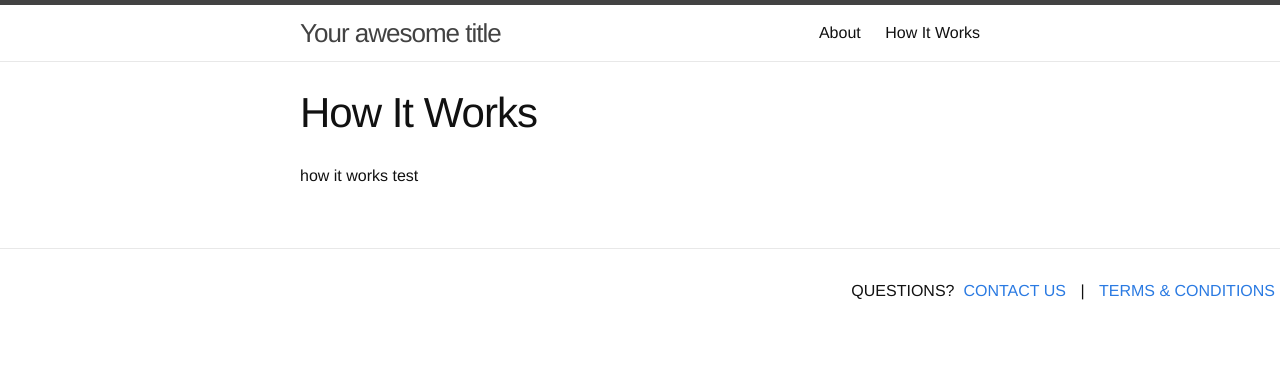
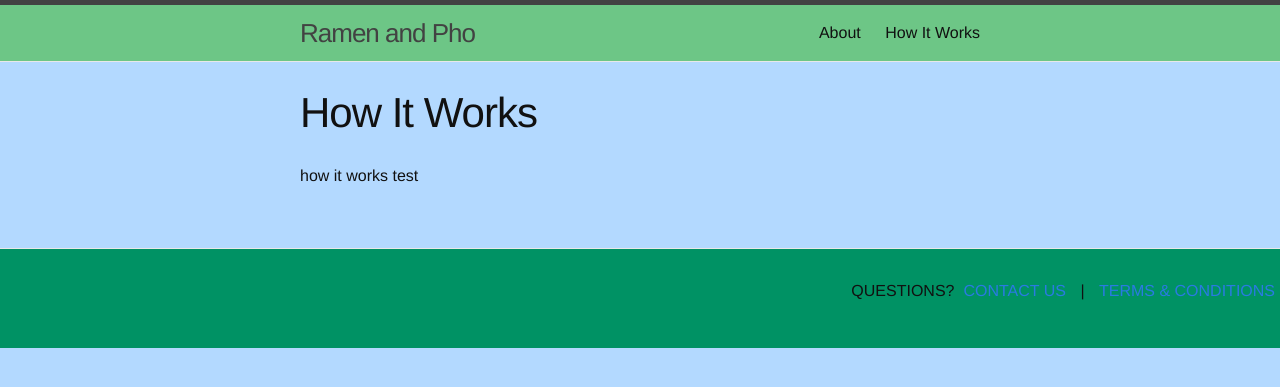
Before and after one commit to RamenAndPho/ramenandpho.github.io, a Jekyll site: the page built from howitworks.md, in a window 1280 px wide. Shown: the top 387 px of the page. Built offline with Jekyll 4.4.1, drawn with Linux system fonts in a browser that asks for light colours.

Commit message:
Header Footer Color Updates

```diff
--- a/_config.yml
+++ b/_config.yml
@@ -6,7 +6,7 @@
 # 'jekyll serve'. If you change this file, please restart the server process.
 
 # Site settings
-title: Your awesome title
+title: Ramen and Pho
 email: your-email@domain.com
 description: > # this means to ignore newlines until "baseurl:"
   Write an awesome description for your new site here. You can edit this
--- a/_includes/header.html
+++ b/_includes/header.html
@@ -6,11 +6,6 @@
 
     <nav class="site-nav">
       <a href="#" class="menu-icon">
-        <svg viewBox="0 0 18 15">
-          <path fill="#424242" d="M18,1.484c0,0.82-0.665,1.484-1.484,1.484H1.484C0.665,2.969,0,2.304,0,1.484l0,0C0,0.665,0.665,0,1.484,0 h15.031C17.335,0,18,0.665,18,1.484L18,1.484z"/>
-          <path fill="#424242" d="M18,7.516C18,8.335,17.335,9,16.516,9H1.484C0.665,9,0,8.335,0,7.516l0,0c0-0.82,0.665-1.484,1.484-1.484 h15.031C17.335,6.031,18,6.696,18,7.516L18,7.516z"/>
-          <path fill="#424242" d="M18,13.516C18,14.335,17.335,15,16.516,15H1.484C0.665,15,0,14.335,0,13.516l0,0 c0-0.82,0.665-1.484,1.484-1.484h15.031C17.335,12.031,18,12.696,18,13.516L18,13.516z"/>
-        </svg>
       </a>
 
       <div class="trigger">
--- a/_sass/_layout.scss
+++ b/_sass/_layout.scss
@@ -5,6 +5,7 @@
     border-top: 5px solid $grey-color-dark;
     border-bottom: 1px solid $grey-color-light;
     min-height: 56px;
+    background:#6dc686;
 
     // Positioning context for the mobile navigation icon
     position: relative;
@@ -46,7 +47,7 @@
         position: absolute;
         top: 9px;
         right: $spacing-unit / 2;
-        background-color: #ffffff;
+        background-color: $background-color;
         border: 1px solid $grey-color-light;
         border-radius: 5px;
         text-align: right;
@@ -100,6 +101,7 @@
 .site-footer {
     border-top: 1px solid $grey-color-light;
     padding: $spacing-unit 0;
+    background:#009264
 }
 
 .footer-heading {
--- a/css/main.scss
+++ b/css/main.scss
@@ -15,7 +15,7 @@
 $spacing-unit:     30px;
 
 $text-color:       #111;
-$background-color: #ffffff;
+$background-color: #b3d9ff;
 $brand-color:      #2a7ae2;
 
 $grey-color:       #828282;
```
